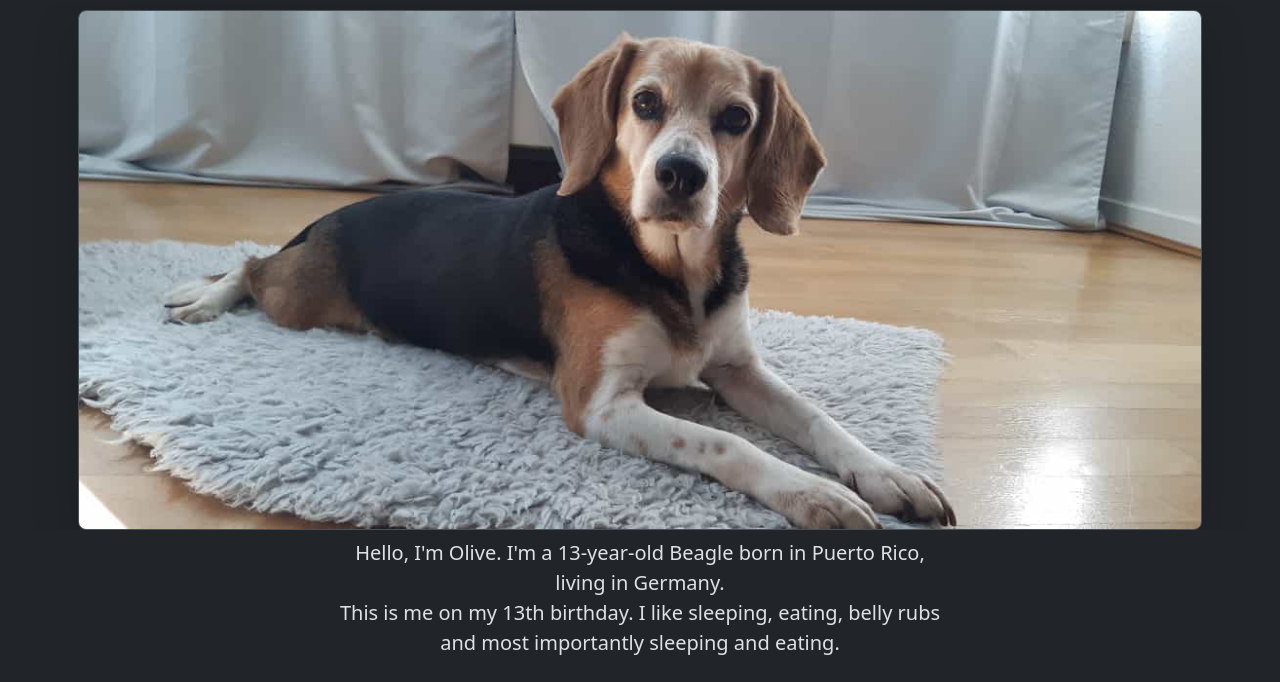
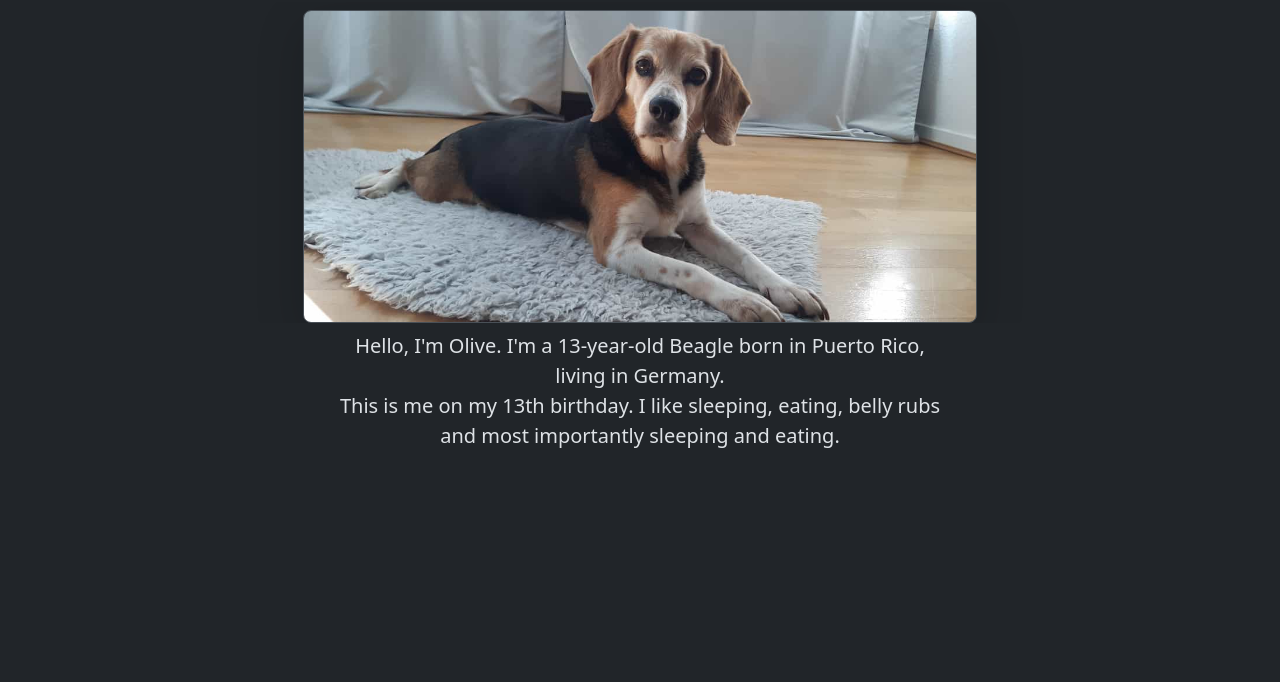
Before and after one commit to Matthimatiker/olive-daily, a website: page public/index.html in a window 1280 px wide. Shown: the part 137-819 px from the top of the page. Drawn offline with Linux system fonts and the light colour scheme.

Commit message:
adapting image size

```diff
--- a/public/index.html
+++ b/public/index.html
@@ -33,9 +33,10 @@
                 <div class="container px-2">
                     <img id="content-image"
                          src=""
-                         class="img-fluid border rounded-3 shadow-lg"
+                         class="border rounded-3 shadow-lg"
                          alt=""
                          loading="lazy"
+                         style="max-width: 60%; height: auto;"
                     >
                 </div>
             </div>
```
